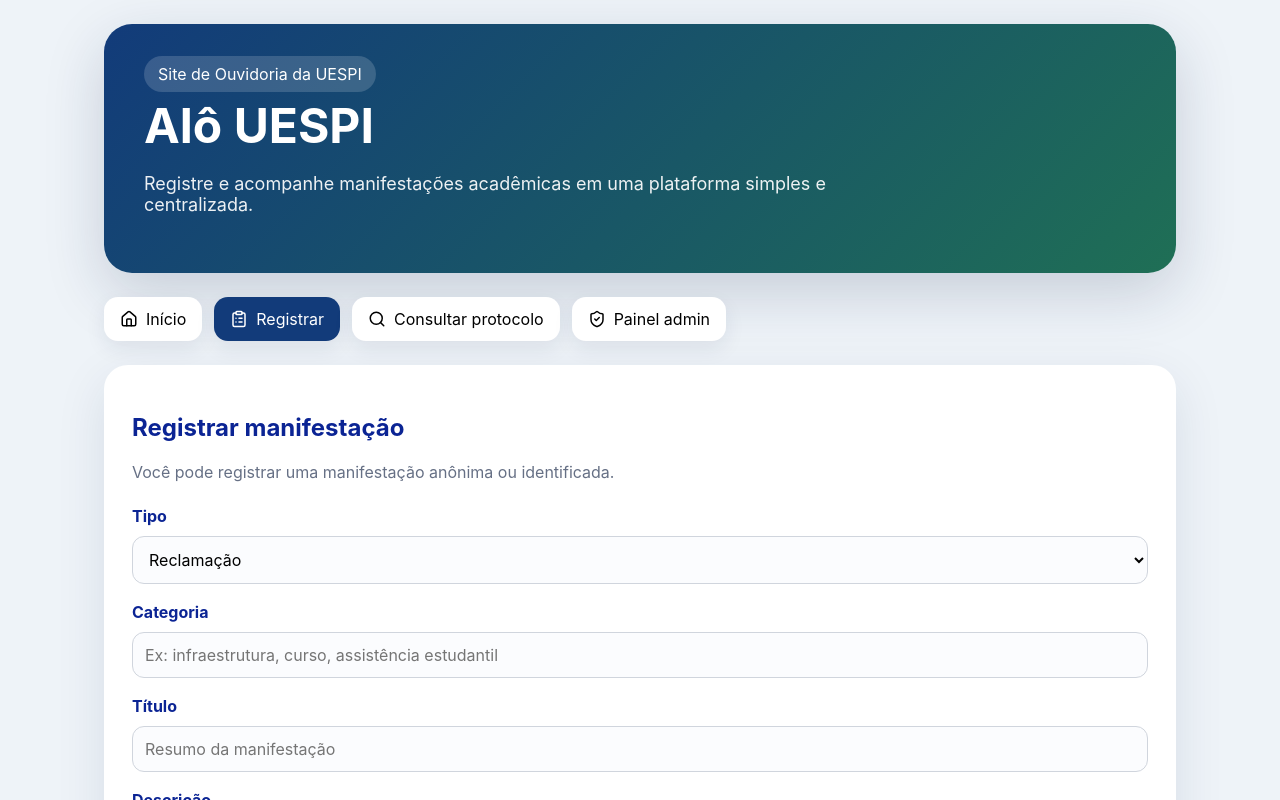
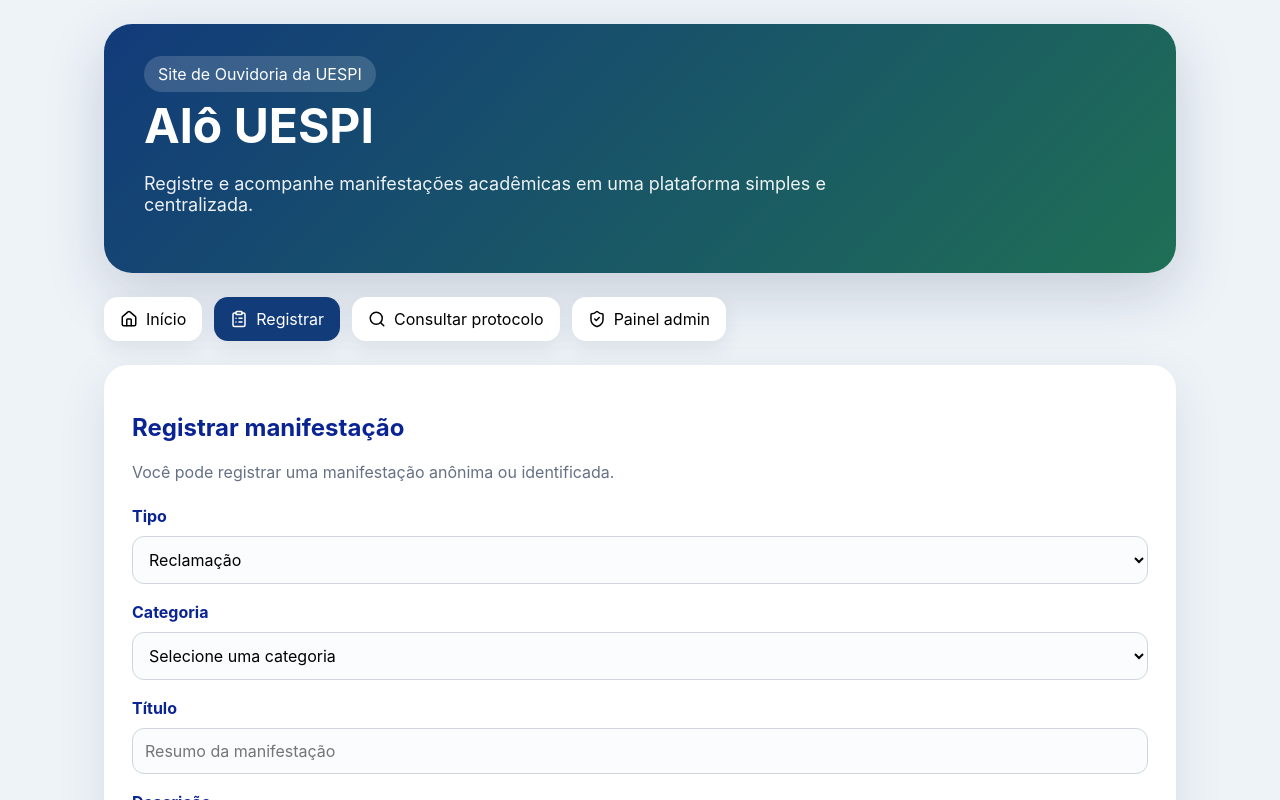
Before and after one commit to Danielcruzss/alo_uespi, a React (Vite) app in the folder frontend/: page / in a window 1280 px wide. Both pictures are taken after a click on the button "Registrar". Shown: the top 800 px of the page. Built offline with nearby package versions, Linux system fonts and the light colour scheme.

Commit message:
categorias

```diff
--- a/frontend/src/pages/NovaManifestacao.tsx
+++ b/frontend/src/pages/NovaManifestacao.tsx
@@ -69,11 +69,16 @@
 
         <label>Categoria</label>
 
-        <input
-          name="categoria"
-          placeholder="Ex: infraestrutura, curso, assistência estudantil"
-          required
-        />
+        <select name="categoria" required>
+          <option value="">Selecione uma categoria</option>
+          <option value="infraestrutura">Infraestrutura</option>
+          <option value="assistencia_estudantil">Assistência Estudantil</option>
+          <option value="curso_disciplina">Curso ou Disciplina</option>
+          <option value="biblioteca">Biblioteca</option>
+          <option value="tecnologia">Tecnologia da Informação</option>
+          <option value="atendimento">Atendimento Institucional</option>
+          <option value="outros">Outros</option>
+        </select>
 
         <label>Título</label>
 
```
